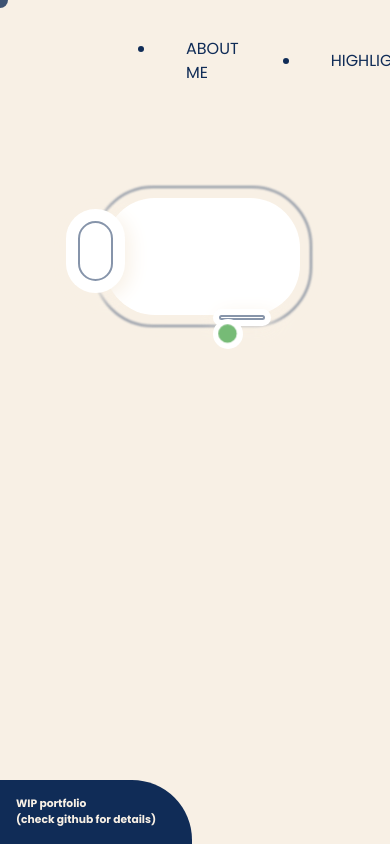
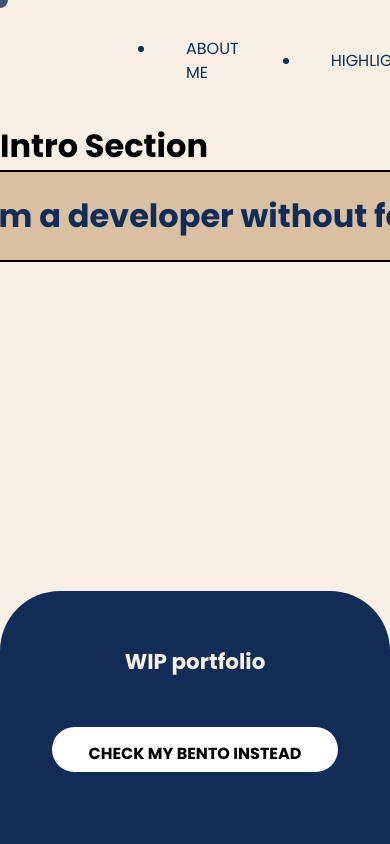
Before and after one commit to BSIT-Evanism/New-Portfolio2, a React (Vite) app: page / in a window 390 px wide. Shown: the top 844 px of the page. Built offline with nearby package versions, Linux system fonts and the light colour scheme.

Commit message:
intro section test

```diff
--- a/src/components/HeroSection/HeroSection.module.scss
+++ b/src/components/HeroSection/HeroSection.module.scss
@@ -187,3 +187,10 @@
     }
   }
 }
+
+@media only screen and (max-width: 500px) {
+  .wrapper {
+    display: none;
+    background: red;
+  }
+}
--- /dev/null
+++ b/src/components/IntroSection/IntroSection.jsx
@@ -0,0 +1,13 @@
+import React from "react";
+import styles from "./IntroSection.module.scss";
+
+function IntroSection({ children }) {
+  return (
+    <div className={styles.wrapper}>
+      <h1>Intro Section</h1>
+      {children}
+    </div>
+  );
+}
+
+export default IntroSection;
--- /dev/null
+++ b/src/components/IntroSection/IntroSection.module.scss
@@ -0,0 +1,4 @@
+.wrapper {
+  width: 100vw;
+  height: 100vh;
+}
--- a/src/components/Navbar/Navbar.module.scss
+++ b/src/components/Navbar/Navbar.module.scss
@@ -41,7 +41,7 @@
 
 .bar {
   position: absolute;
-  background: #102c577a;
+  background: #102c57;
   width: 100%;
   height: 100%;
   transform-origin: left;
--- a/src/components/NoticeBanner/NoticeBanner.jsx
+++ b/src/components/NoticeBanner/NoticeBanner.jsx
@@ -1,15 +1,16 @@
-import styles from "./NoticeBanner.module.scss"
+import styles from "./NoticeBanner.module.scss";
 
 function NoticeBanner({ children }) {
   return (
     <div className={styles.banner}>
       <h6>
-        WIP portfolio<br />
-        (check github for details)
+        WIP portfolio
+        <br />
+        <span>(check github for details)</span>
       </h6>
-    </div >
-  )
-
+      <div className={styles.hidden}>Check my bento instead</div>
+    </div>
+  );
 }
 
 export default NoticeBanner;
--- a/src/components/NoticeBanner/NoticeBanner.module.scss
+++ b/src/components/NoticeBanner/NoticeBanner.module.scss
@@ -1,5 +1,3 @@
-
-
 .banner {
   border-left: 0;
   border-radius: 0 60px 0 0;
@@ -9,51 +7,63 @@
   bottom: 0;
   position: fixed;
   z-index: 5;
-  background: #102C57;
+  background: #102c57;
   display: flex;
   align-items: center;
+  justify-content: center;
+  flex-direction: column;
+  gap: 2rem;
   padding: 1rem;
 
   h6 {
-    color: #F8F0E5;
+    text-align: center;
+    color: #f8f0e5;
+
+    span {
+      opacity: 1;
+    }
   }
 
-  .circle {
-    min-height: 100px;
-    min-width: 100px;
-    background: #F8F0E5;
-    border-radius: 50px;
-
-    .ping {
-      background: white;
-      position: absolute;
-      top: 23px;
-      width: 25px;
-      height: 25px;
-      display: flex;
-      justify-content: center;
-      align-items: center;
-      border-radius: 50px;
-
-        .innerPing {
-          width: 15px;
-          height: 15px;
-          border-radius: 2rem;
-          background: green;
-          animation: 1.5s linear 0.5s infinite pulse;
-
-        }
-    }
+  .hidden {
+    display: none;
   }
 }
 
 @keyframes pulse {
   from {
     transform: scale(1);
-    opacity: 1
+    opacity: 1;
   }
   to {
     transform: scale(1.5);
     opacity: 0;
   }
 }
+
+@media only screen and (max-width: 600px) {
+  .banner {
+    width: 100%;
+    border-radius: 60px 60px 0 0;
+    height: 30vh;
+
+    h6 {
+      scale: 2;
+
+      span {
+        opacity: 0;
+      }
+    }
+
+    .hidden {
+      display: block;
+      width: 80%;
+      height: 20%;
+      background: white;
+      border-radius: 40px;
+      text-align: center;
+      text-transform: uppercase;
+      font-weight: bold;
+      padding: 15px;
+    }
+  }
+}
--- a/src/pages/Home.jsx
+++ b/src/pages/Home.jsx
@@ -1,71 +1,66 @@
-import Marquee from '../components/Marquee/Marquee';
-import Navbar from '../components/Navbar/Navbar';
-import Transition from '../components/Transition/Transition';
-import styles from './page-index.module.scss'
-import Carousel from '../components/Carousel/Carousel';
-import Trademark from '../components/Trademark/Trademark';
-import { useState } from 'react';
-import HeroSection from '../components/HeroSection/HeroSection';
-import { Link } from 'react-router-dom';
-import { useEffect } from 'react';
-import { useContext } from 'react';
-import { IntroContext } from '../context/navbarToggle';
-import AnimatedLogo from '../components/AnimatedLogo/AnimatedLogo';
-import NoticeBanner from '../components/NoticeBanner/NoticeBanner';
-import useMousePosition from '../utils/useMousePosition';
-import { motion } from 'framer-motion';
-import { AnimatePresence } from 'framer-motion';
-
+import Marquee from "../components/Marquee/Marquee";
+import Navbar from "../components/Navbar/Navbar";
+import Transition from "../components/Transition/Transition";
+import styles from "./page-index.module.scss";
+import Carousel from "../components/Carousel/Carousel";
+import Trademark from "../components/Trademark/Trademark";
+import { useState } from "react";
+import HeroSection from "../components/HeroSection/HeroSection";
+import { Link } from "react-router-dom";
+import { useEffect } from "react";
+import { useContext } from "react";
+import { IntroContext } from "../context/navbarToggle";
+import AnimatedLogo from "../components/AnimatedLogo/AnimatedLogo";
+import NoticeBanner from "../components/NoticeBanner/NoticeBanner";
+import useMousePosition from "../utils/useMousePosition";
+import { motion } from "framer-motion";
+import { AnimatePresence } from "framer-motion";
+import IntroSection from "../components/IntroSection/IntroSection";
 
 function Home() {
-  const [, setHover] = useState(false)
-  const loader = useContext(IntroContext)
-
+  const [, setHover] = useState(false);
+  const loader = useContext(IntroContext);
 
   useEffect(() => {
-    (
-      async () => {
-        const LocomotiveScroll = (await import('locomotive-scroll')).default;
-        // eslint-disable-next-line no-unused-vars
-        const locomotiveScroll = new LocomotiveScroll();
-      }
-    )()
-
-  })
-
+    (async () => {
+      const LocomotiveScroll = (await import("locomotive-scroll")).default;
+      // eslint-disable-next-line no-unused-vars
+      const locomotiveScroll = new LocomotiveScroll();
+    })();
+  });
 
   const handleChange = (param) => {
-    setHover(param)
-  }
+    setHover(param);
+  };
 
   return (
     <>
-
       <Transition>
         <AnimatePresence>
-        <Navbar key={"home"} />
+          <Navbar key={"home"} />
         </AnimatePresence>
         <div className={styles.wrapper}>
-          <Link to="/">
-            {!loader && (
-              <AnimatedLogo />
-            )}
-          </Link>
+          <Link to="/">{!loader && <AnimatedLogo />}</Link>
           <Carousel />
           <Trademark />
         </div>
         <NoticeBanner />
         <HeroSection />
-        <div className={styles.test}>
+        <IntroSection>
           <Marquee handleChange={handleChange} routeName="home">
-            Welcome to my Portfolio - I am a developer without fear on using future tech to achieve anything Welcome to my Portfolio - I am a developer without fear on using future tech to achieve anything Welcome to my Portfolio - I am a developer without fear on using future tech to achieve anything
+            Welcome to my Portfolio - I am a developer without fear on using
+            future tech to achieve anything Welcome to my Portfolio - I am a
+            developer without fear on using future tech to achieve anything
+            Welcome to my Portfolio - I am a developer without fear on using
+            future tech to achieve anything
           </Marquee>
-          test scroll
-        </div>
+        </IntroSection>
+        <div className={styles.test}></div>
+        test scroll
         <div className={styles.test}>test scroll</div>
       </Transition>
     </>
-  )
+  );
 }
 
 export default Home;
```
